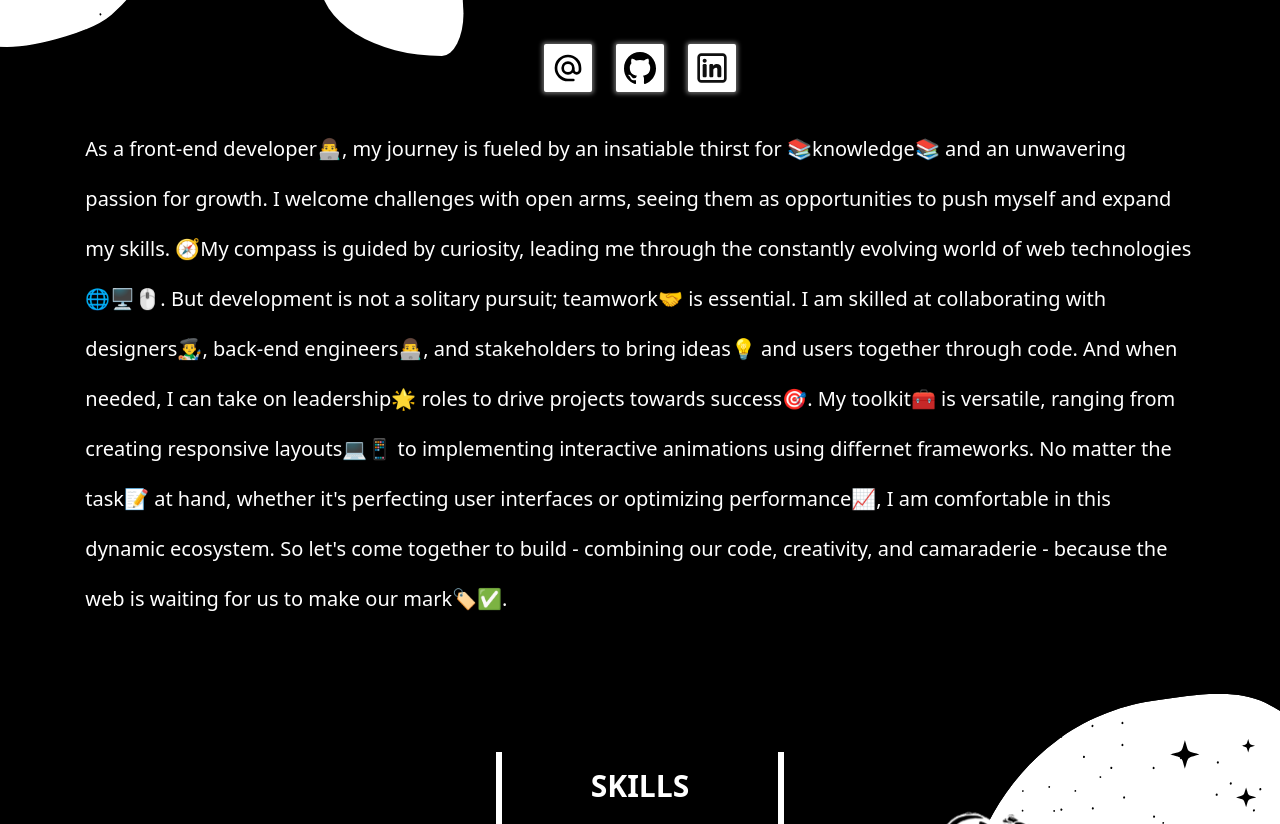
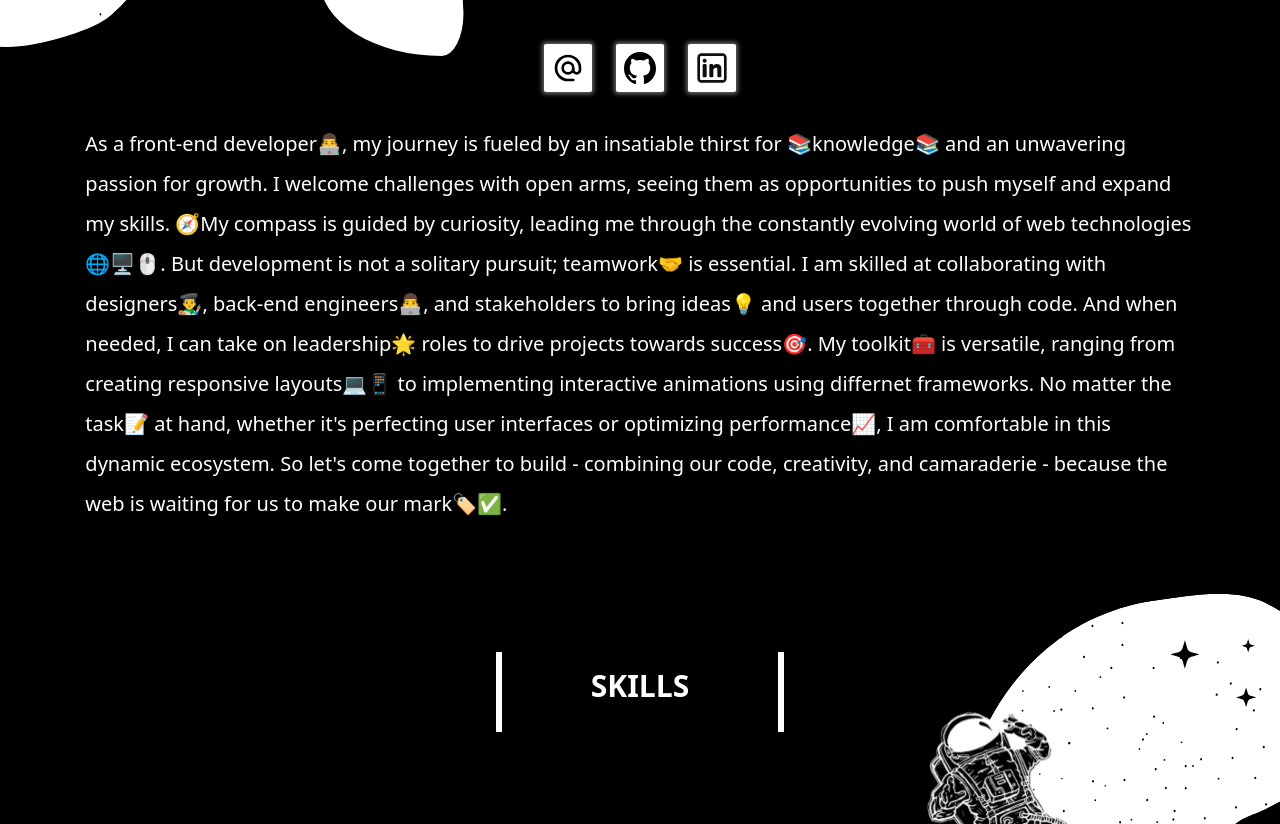
Before and after one commit to GhaniBahri/react-portfolio, a React (Create React App) app: page / in a window 1280 px wide. Shown: the part 520-1344 px from the top of the page. Built offline with nearby package versions, Linux system fonts and the light colour scheme; a web font is replaced by a local one.

Commit message:
change tab title

```diff
--- a/public/index.html
+++ b/public/index.html
@@ -25,7 +25,7 @@
       work correctly both with client-side routing and a non-root public URL.
       Learn how to configure a non-root public URL by running `npm run build`.
     -->
-    <title>React App</title>
+    <title>Abdelghani Bahri</title>
   </head>
   <body>
     <noscript>You need to enable JavaScript to run this app.</noscript>
--- a/src/components/HeroSection.jsx
+++ b/src/components/HeroSection.jsx
@@ -68,7 +68,7 @@ function HeroSection() {
           </div>
       </div>
       <div className=' p-8 bg-transparent text-left w-11/12'>
-        <p className='w-full text-left text-white text-xl font-medium leading-[50px]' id='about'>
+        <p className='w-full text-left text-white text-xl font-light leading-[40px]' id='about'>
 As a front-end developer👨‍💻, my journey is fueled by an insatiable thirst for 📚knowledge📚 and an unwavering passion for growth. I welcome challenges with open arms, seeing them as opportunities to push myself and expand my skills. 🧭My compass is guided by curiosity, leading me through the constantly evolving world of web technologies🌐🖥️🖱️.
 
 But development is not a solitary pursuit; teamwork🤝 is essential. I am skilled at collaborating with designers👨‍🎨, back-end engineers👨‍💻, and stakeholders to bring ideas💡 and users together through code. And when needed, I can take on leadership🌟 roles to drive projects towards success🎯.
```
Also changed, not shown: public/manifest.json.
